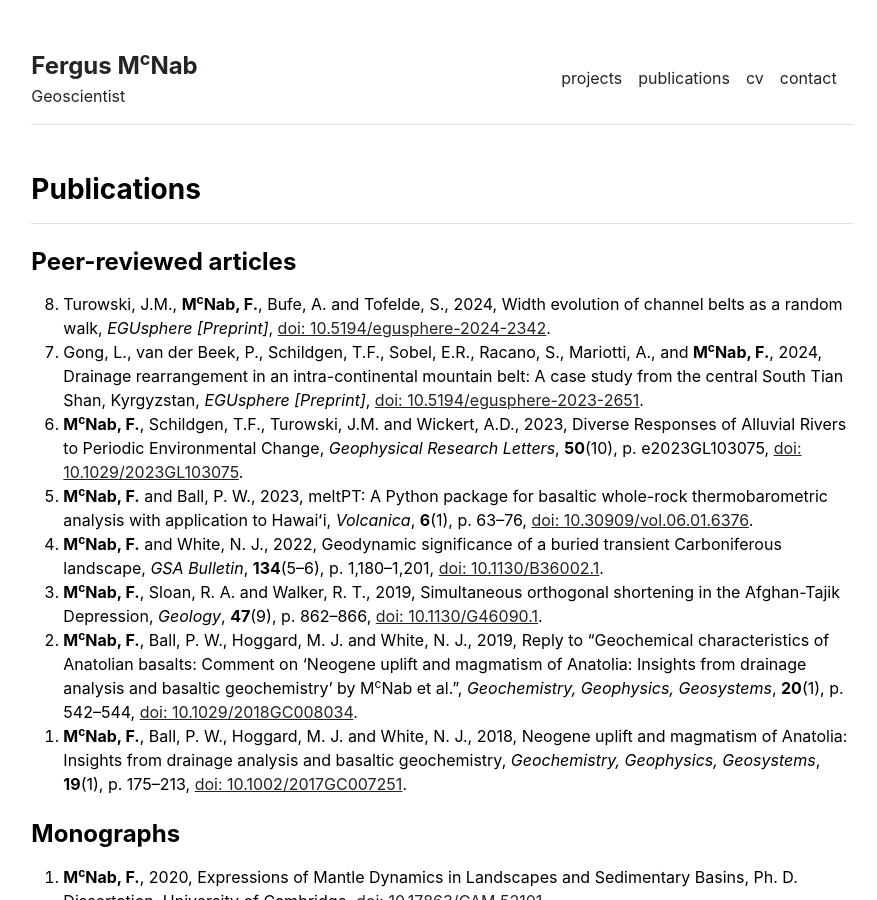
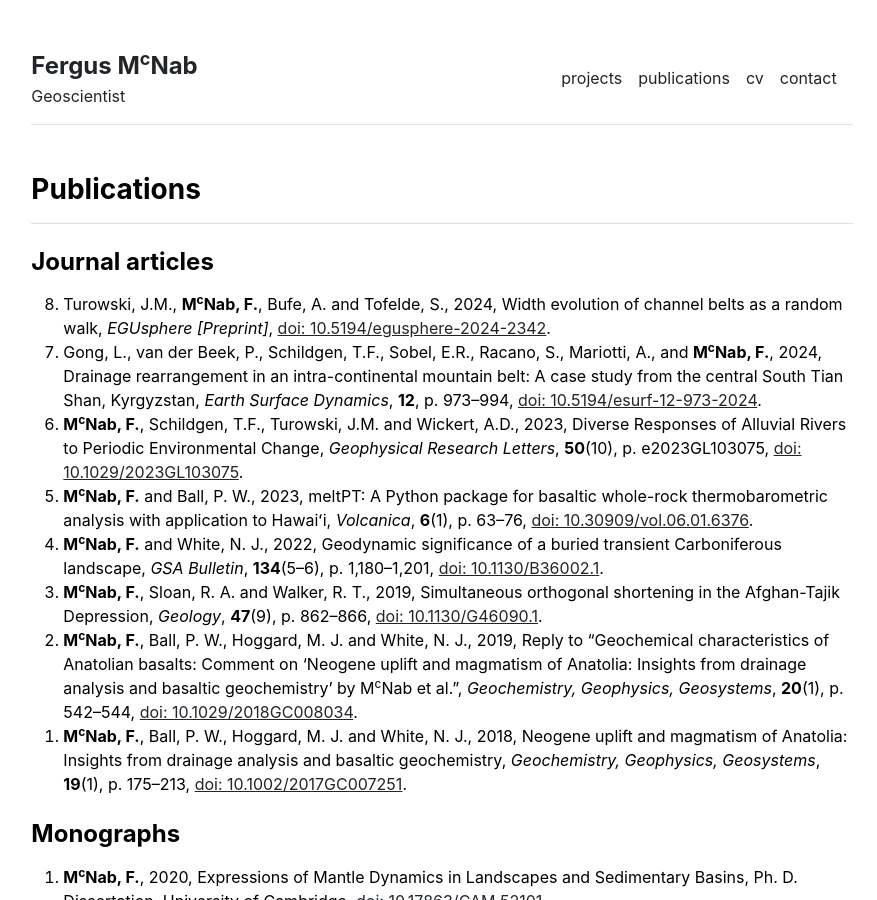
Before and after one commit to fmcnab/fmcnab.github.io, a Jekyll site: the page built from publications.md, in a window 1280 px wide and 900 px high. Shown: the whole window, without its empty margins (198-1075 px from the left). Built offline with Jekyll 4.4.1, drawn with Linux system fonts in a browser that asks for light colours.

Commit message:
Update publications.

```diff
--- a/_data/publications.yml
+++ b/_data/publications.yml
@@ -5,7 +5,7 @@ featured:
 
 peer_reviewed:
 - {names: 'Turowski, J.M., <b>M<sup>c</sup>Nab, F.</b>, Bufe, A. and Tofelde, S.', year: '2024', title: 'Width evolution of channel belts as a random walk', journal: 'EGUsphere [Preprint]', doi: '10.5194/egusphere-2024-2342', url: 'https://doi.org/10.5194/egusphere-2024-2342'}
-- {names: 'Gong, L., van der Beek, P., Schildgen, T.F., Sobel, E.R., Racano, S., Mariotti, A., and <b>M<sup>c</sup>Nab, F.</b>', year: '2024', title: 'Drainage rearrangement in an intra-continental mountain belt: A case study from the central South Tian Shan, Kyrgyzstan', journal: 'EGUsphere [Preprint]', doi: '10.5194/egusphere-2023-2651', url: 'https://doi.org/10.5194/egusphere-2023-2651'}
+- {names: 'Gong, L., van der Beek, P., Schildgen, T.F., Sobel, E.R., Racano, S., Mariotti, A., and <b>M<sup>c</sup>Nab, F.</b>', year: '2024', title: 'Drainage rearrangement in an intra-continental mountain belt: A case study from the central South Tian Shan, Kyrgyzstan', journal: 'Earth Surface Dynamics', vol: '12', pages: '973&ndash;994', doi: '10.5194/esurf-12-973-2024', url: 'https://doi.org/10.5194/esurf-12-973-2024'}
 - {names: '<b>M<sup>c</sup>Nab, F.</b>, Schildgen, T.F., Turowski, J.M. and Wickert, A.D.', year: '2023', title: 'Diverse Responses of Alluvial Rivers to Periodic Environmental Change', journal: 'Geophysical Research Letters', vol: '50', num: '10', pages: 'e2023GL103075', doi: '10.1029/2023GL103075', url: 'https://doi.org/10.1029/2023GL103075'}
 - {names: '<b>M<sup>c</sup>Nab, F.</b> and Ball, P. W.', year: '2023', title: 'meltPT: A Python package for basaltic whole-rock thermobarometric analysis with application to Hawai&#x02BB;i', journal: 'Volcanica', vol: '6', num: '1', pages: '63&ndash;76', doi: '10.30909/vol.06.01.6376', url: 'https://doi.org/10.30909/vol.06.01.6376'}
 - {names: '<b>M<sup>c</sup>Nab, F.</b> and White, N. J.', year: '2022', title: 'Geodynamic significance of a buried transient Carboniferous landscape', journal: 'GSA Bulletin', vol: '134', num: '5&ndash;6', pages: '1,180&ndash;1,201', doi: '10.1130/B36002.1', url: 'https://doi.org/10.1130/B36002.1'}
--- a/_includes/publications.html
+++ b/_includes/publications.html
@@ -6,11 +6,15 @@
         <p><a href="{{ item.url }}">{{ item.name }}</a></p>
       {% endfor %}
     {% else %}
-      <h4 class="fw-bold pb-2 mb-2">Peer-reviewed articles</h4>
+      <h4 class="fw-bold pb-2 mb-2">Journal articles</h4>
       <ol reversed>
       {% for item in site.data.publications.peer_reviewed %}
         {% if item.vol != null %}
-          <li>{{ item.names }}, {{ item.year }}, {{ item.title }}, <i>{{ item.journal }}</i>, <b>{{ item.vol }}</b>({{ item.num }}), p. {{ item.pages }}, <a href="{{ item.url }}">doi: {{ item.doi }}</a>.</li>
+          {% if item.num != null %}
+            <li>{{ item.names }}, {{ item.year }}, {{ item.title }}, <i>{{ item.journal }}</i>, <b>{{ item.vol }}</b>({{ item.num }}), p. {{ item.pages }}, <a href="{{ item.url }}">doi: {{ item.doi }}</a>.</li>
+          {% else %}
+            <li>{{ item.names }}, {{ item.year }}, {{ item.title }}, <i>{{ item.journal }}</i>, <b>{{ item.vol }}</b>, p. {{ item.pages }}, <a href="{{ item.url }}">doi: {{ item.doi }}</a>.</li>
+          {% endif %}
         {% else %}
           <li>{{ item.names }}, {{ item.year }}, {{ item.title }}, <i>{{ item.journal }}</i>, <a href="{{ item.url }}">doi: {{ item.doi }}</a>.</li>
         {% endif %}
```
